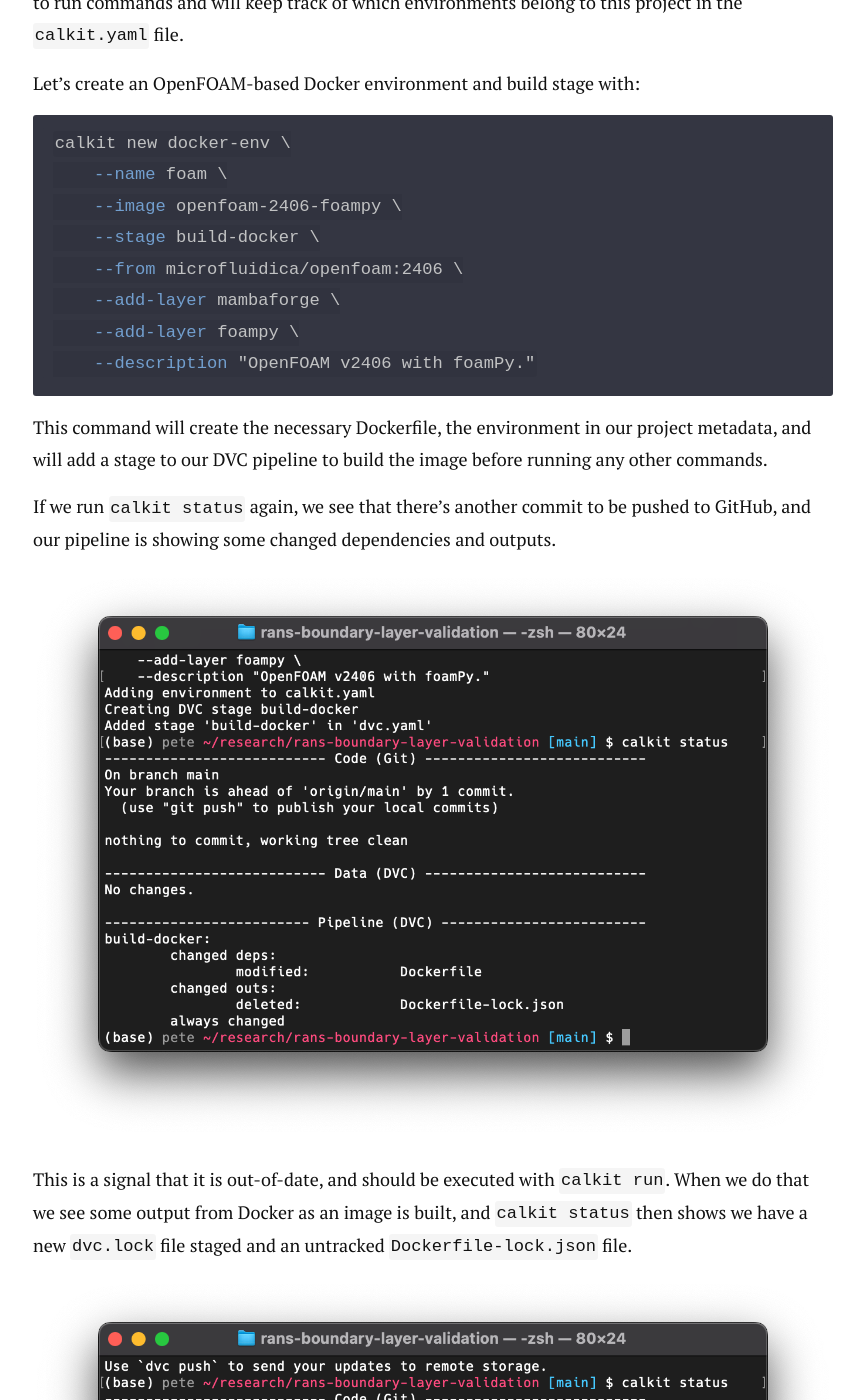
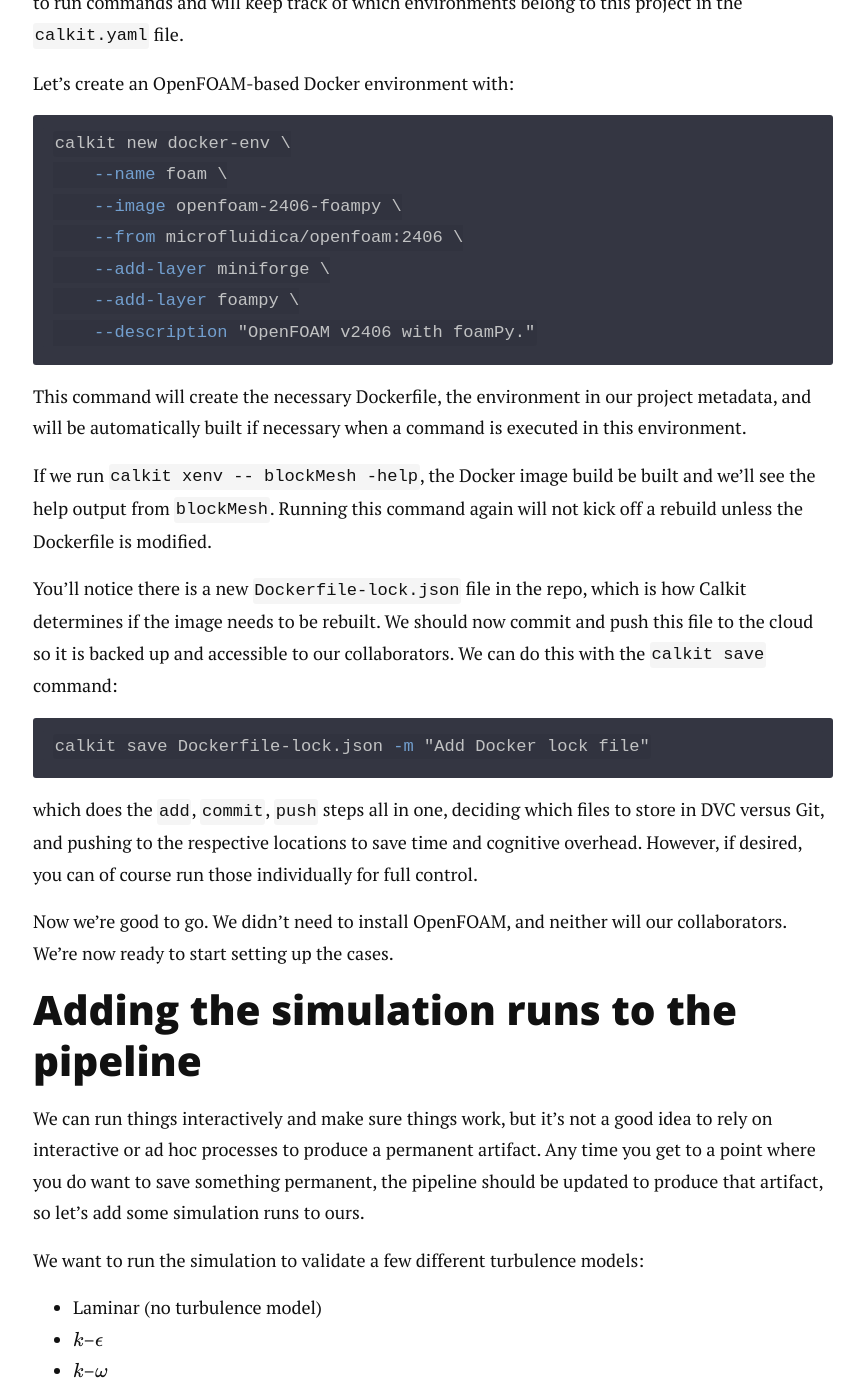
Before and after one commit to petebachant/petebachant.github.io, a Jekyll site: the page built from _posts/2024-10-23-reproducible-openfoam.markdown, in a window 1280 px wide and 1400 px high, scrolled down 7010 px. Shown: the whole window, without its empty margins (207-1071 px from the left). Built offline with Jekyll 4.4.1, drawn with Linux system fonts in a browser that asks for light colours; nearby versions of some CDN libraries; formulas are drawn with MathJax 3; comment, search, counter and statistics services are not loaded; some of the changed text lies outside the part shown.

Commit message:
Update OpenFOAM Calkit post for latest Calkit version

````diff
--- a/_posts/2024-10-23-reproducible-openfoam.markdown
+++ b/_posts/2024-10-23-reproducible-openfoam.markdown
@@ -147,60 +147,45 @@
 environments in which to run commands and will keep track of
 which environments belong to this project in the `calkit.yaml` file.
 
-Let's create an OpenFOAM-based Docker environment and build stage with:
+Let's create an OpenFOAM-based Docker environment with:
 
 ```sh
 calkit new docker-env \
     --name foam \
     --image openfoam-2406-foampy \
-    --stage build-docker \
     --from microfluidica/openfoam:2406 \
-    --add-layer mambaforge \
+    --add-layer miniforge \
     --add-layer foampy \
     --description "OpenFOAM v2406 with foamPy."
 ```
 
 This command will create the necessary Dockerfile,
 the environment in our project metadata,
-and will add a stage to our DVC pipeline to build the image before
-running any other commands.
+and will be automatically built if necessary when a command is executed
+in this environment.
 
-If we run `calkit status` again,
-we see that there's another commit to be pushed to GitHub,
-and our pipeline is showing some changed dependencies and outputs.
+If we run `calkit xenv -- blockMesh -help`,
+the Docker image build be built and we'll see the help output from
+`blockMesh`.
+Running this command again will not kick off a rebuild
+unless the Dockerfile is modified.
 
-![Status after creating Docker environment.](/images/repro-openfoam/status-after-create-docker-env.png)
-
-This is a signal that it is out-of-date,
-and should be executed with `calkit run`.
-When we do that we see some output from Docker as an image is
-built, and `calkit status` then shows we have a new `dvc.lock` file
-staged and an untracked `Dockerfile-lock.json` file.
-
-![Status after first Calkit run.](/images/repro-openfoam/status-after-run-docker-build.png)
-
-We'll need to add that `Dockerfile-lock.json` file to our repo and then
-commit and push to the cloud so it is backed up and accessible to our
+You'll notice there is a new `Dockerfile-lock.json` file
+in the repo,
+which is how Calkit determines if the image needs to be rebuilt.
+We should now
+commit and push this file to the cloud so it is backed up and accessible to our
 collaborators.
 We can do this with the `calkit save` command:
 
 ```sh
-calkit save dvc.lock Dockerfile-lock.json -m "Run pipeline to build Docker image"
+calkit save Dockerfile-lock.json -m "Add Docker lock file"
 ```
 
 which does the `add`, `commit`, `push` steps all in one,
 deciding which files to store in DVC versus Git, and pushing to the respective
 locations to save time and cognitive overhead.
 However, if desired, you can of course run those individually for full control.
-
-![Saving after building the Docker image.](/images/repro-openfoam/save-after-docker-build.png)
-
-Finally, let's check that we can run something in the environment, e.g.,
-print the help output of `blockMesh`:
-
-```sh
-calkit runenv -- blockMesh -help
-```
 
 Now we're good to go.
 We didn't need to install OpenFOAM, and neither will our
@@ -236,7 +221,7 @@
 
 ```sh
 calkit new foreach-stage \
-    --cmd "calkit runenv python run.py --turbulence-model {var} -f" \
+    --cmd "calkit xenv python run.py --turbulence-model {var} -f" \
     --name run-sim \
     --dep system \
     --dep constant/transportProperties \
@@ -292,7 +277,7 @@
     --title "Mean velocity profiles" \
     --description "Mean velocity profiles from DNS and RANS models." \
     --stage plot-mean-velocity-profiles \
-    --cmd "calkit runenv python scripts/plot-mean-velocity-profiles.py" \
+    --cmd "calkit xenv python scripts/plot-mean-velocity-profiles.py" \
     --dep scripts/plot-mean-velocity-profiles.py \
     --dep data/jhtdb-profiles.h5 \
     --deps-from-stage-outs run-sim
````
